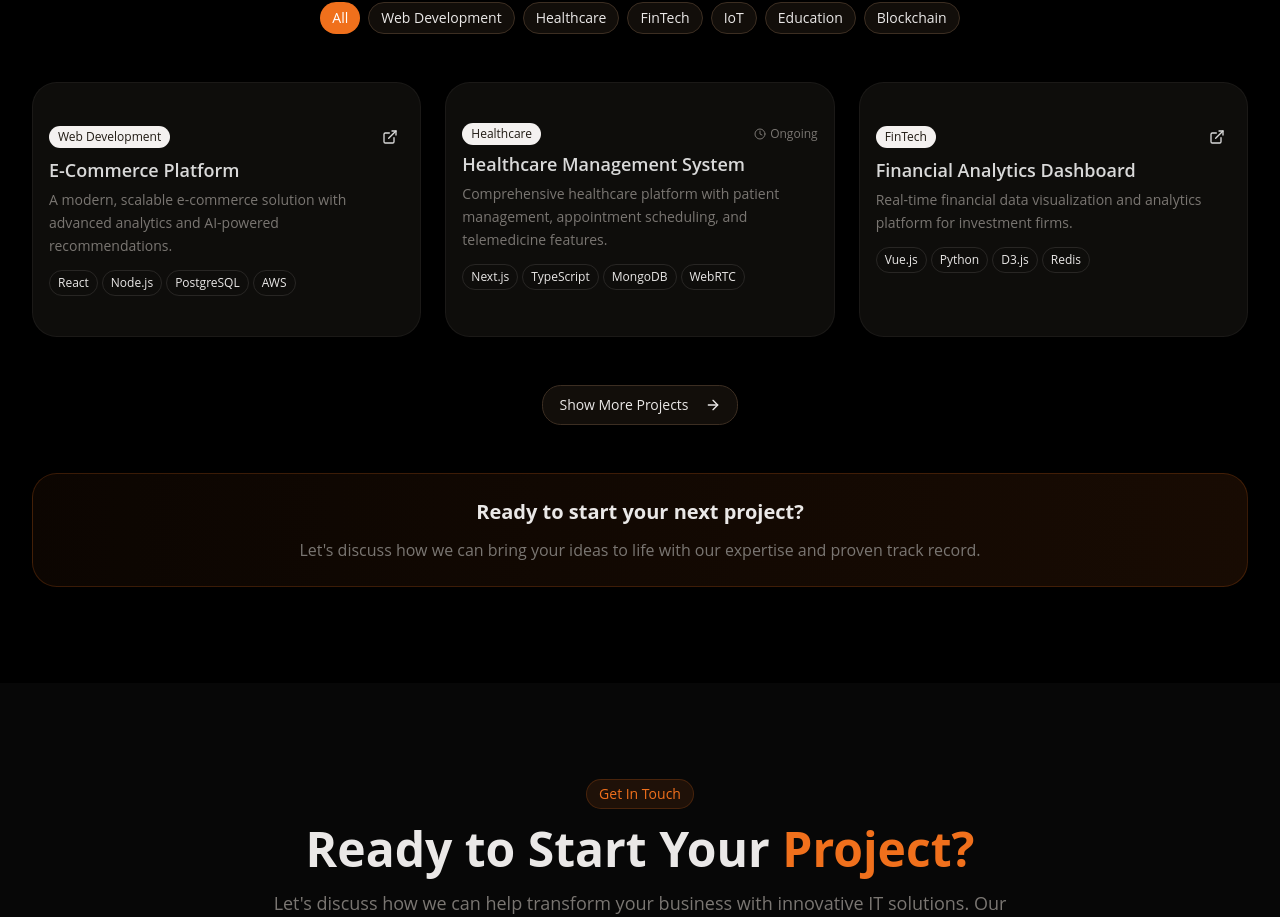
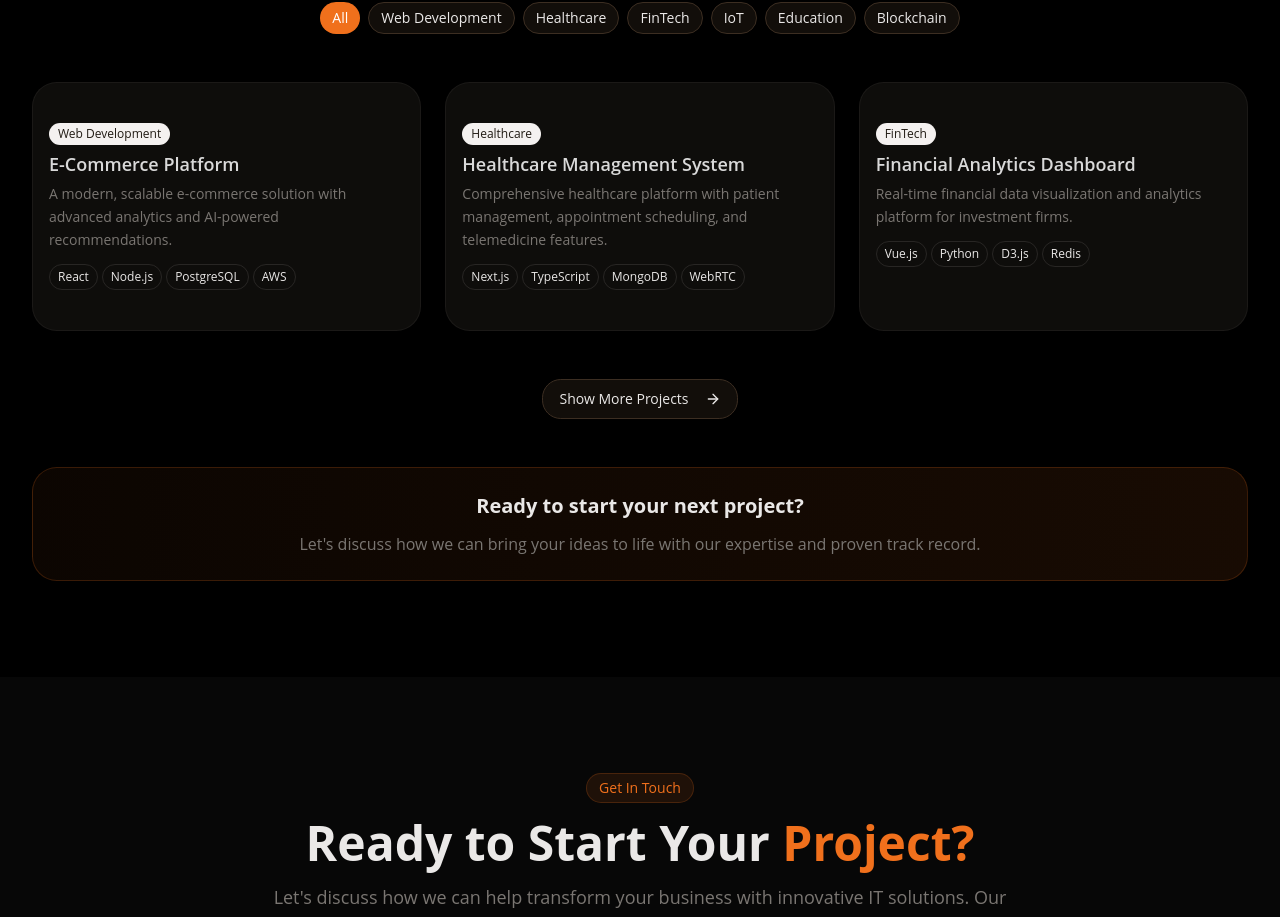
Before and after one commit to 5FoxDevelopers/5Fox, a Next.js app: page / in a window 1280 px wide. Shown: the part 5077-5994 px from the top of the page. Built offline with nearby package versions, Linux system fonts and the light colour scheme; no server answers.

Commit message:
project link remove

```diff
--- a/src/components/projects-section.tsx
+++ b/src/components/projects-section.tsx
@@ -146,7 +146,7 @@ export function ProjectsSection() {
                       <Badge variant="secondary" className="text-xs">
                         {project.category}
                       </Badge>
-                      <div className="flex space-x-1">
+                      {/* <div className="flex space-x-1">
                         {project.link ? (
                           <Button
                             size="icon"
@@ -164,7 +164,7 @@ export function ProjectsSection() {
                             <span>Ongoing</span>
                           </div>
                         )}
-                      </div>
+                      </div> */}
                     </div>
                     <h3 className="text-lg font-semibold group-hover:text-primary transition-colors leading-tight">
                       {project.title}
```
